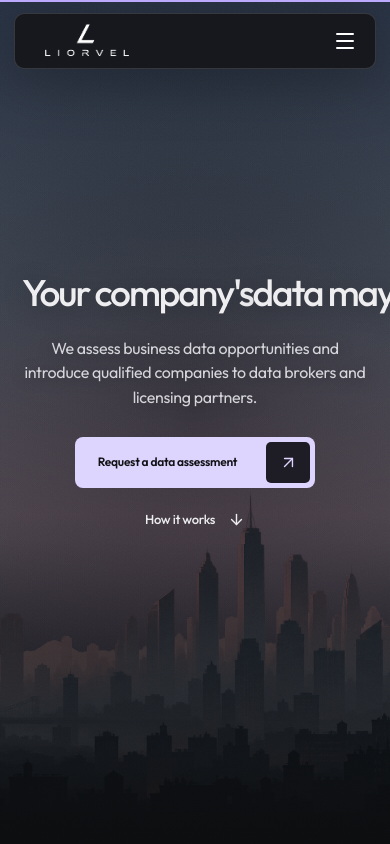
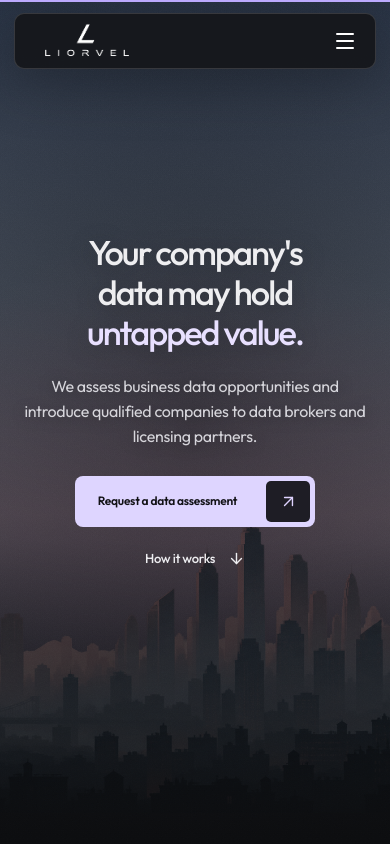
Before and after one commit to DiamondLocalMarketingCo/humanspirit, a Next.js app: page / in a window 390 px wide. Shown: the top 844 px of the page. Built offline with nearby package versions, Linux system fonts and the light colour scheme.

Commit message:
Fix clipped mobile homepage headline with explicit responsive line blocks

```diff
--- a/app/globals.css
+++ b/app/globals.css
@@ -176,7 +176,8 @@ radial-gradient(ellipse 70% 46% at 50% 49%,rgba(10,11,15,.35),transparent)}
 @media(max-width:650px){
   .hero h1{max-width:100%;width:100%;font-size:clamp(35px,9.5vw,49px)!important;line-height:1.16!important;letter-spacing:-.055em!important;text-wrap:normal}
   .hero-title-desktop{display:none}
-  .hero-title-mobile{display:block;white-space:nowrap}
+  .hero-title-mobile{display:block;max-width:100%;white-space:normal}
+  .hero-title-mobile .hero-title-line{display:block;width:100%;white-space:nowrap}
   .hero-inner{max-width:100%;width:100%;padding-inline:1px}
 }
 .intake-page{
@@ -299,3 +300,9 @@ radial-gradient(ellipse 70% 46% at 50% 49%,rgba(10,11,15,.35),transparent)}
 @media(prefers-reduced-motion:reduce){
  .wizard-meter span,.wizard-primary,.wizard-tool{transition:none}
 }
+
+/* Mobile headline: each line is its own block. No reliance on <br> styling. */
+@media(max-width:650px){
+  .hero h1{font-size:clamp(30px,8.8vw,46px)!important;letter-spacing:-.055em!important;line-height:1.17!important}
+  .hero-title-mobile .hero-title-line{display:block;white-space:nowrap}
+}
--- a/app/page.tsx
+++ b/app/page.tsx
@@ -26,7 +26,11 @@ export default function Home() {
         <div className="hero-inner">
           <Reveal delay={0.1}><h1 id="home-heading" aria-label="Your company's data may hold untapped value.">
             <span className="hero-title-desktop" aria-hidden="true">Your company&apos;s data<br />may hold <em>untapped value.</em></span>
-            <span className="hero-title-mobile" aria-hidden="true">Your company&apos;s<br />data may hold<br /><em>untapped value.</em></span>
+            <span className="hero-title-mobile" aria-hidden="true">
+              <span className="hero-title-line">Your company&apos;s</span>
+              <span className="hero-title-line">data may hold</span>
+              <span className="hero-title-line"><em>untapped value.</em></span>
+            </span>
           </h1></Reveal>
           <Reveal delay={0.19}><p className="hero-description">We assess business data opportunities and introduce qualified companies to data brokers and licensing partners.</p></Reveal>
           <Reveal delay={0.25}><div className="hero-actions">
```
